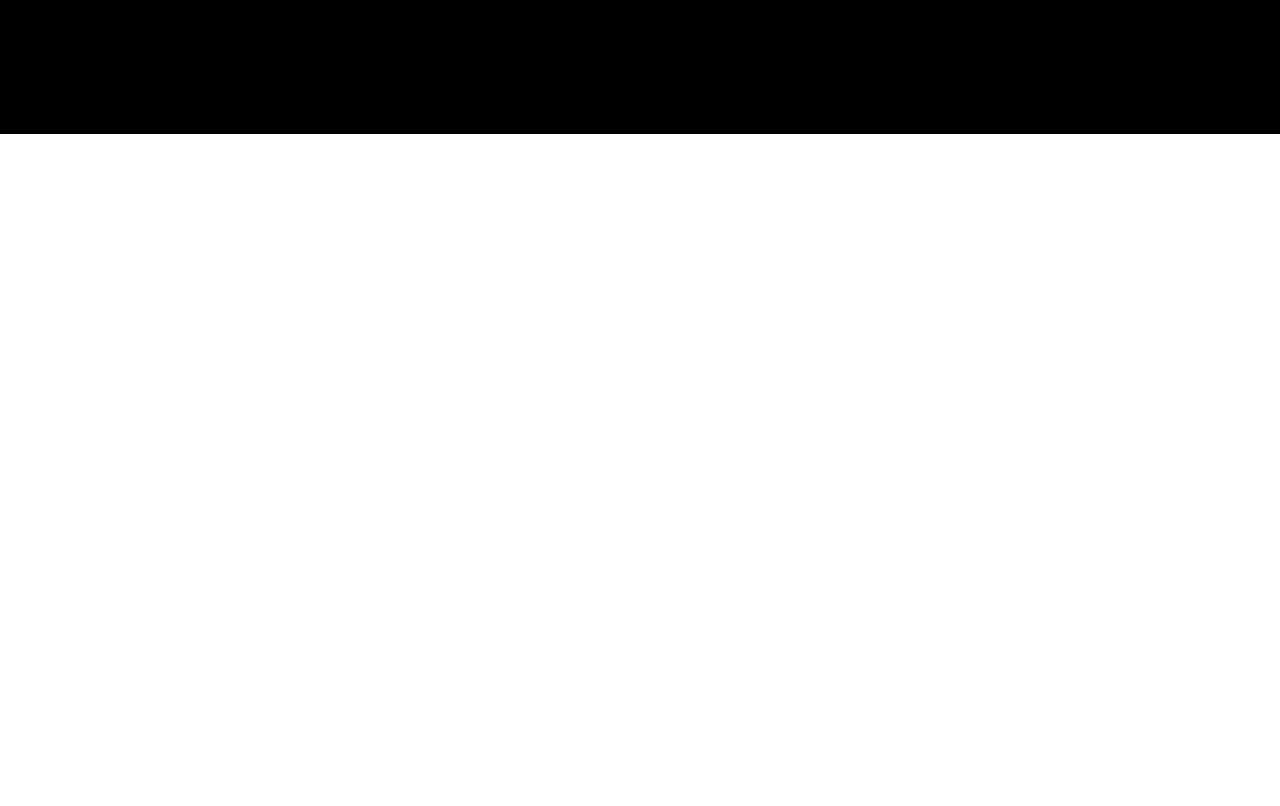
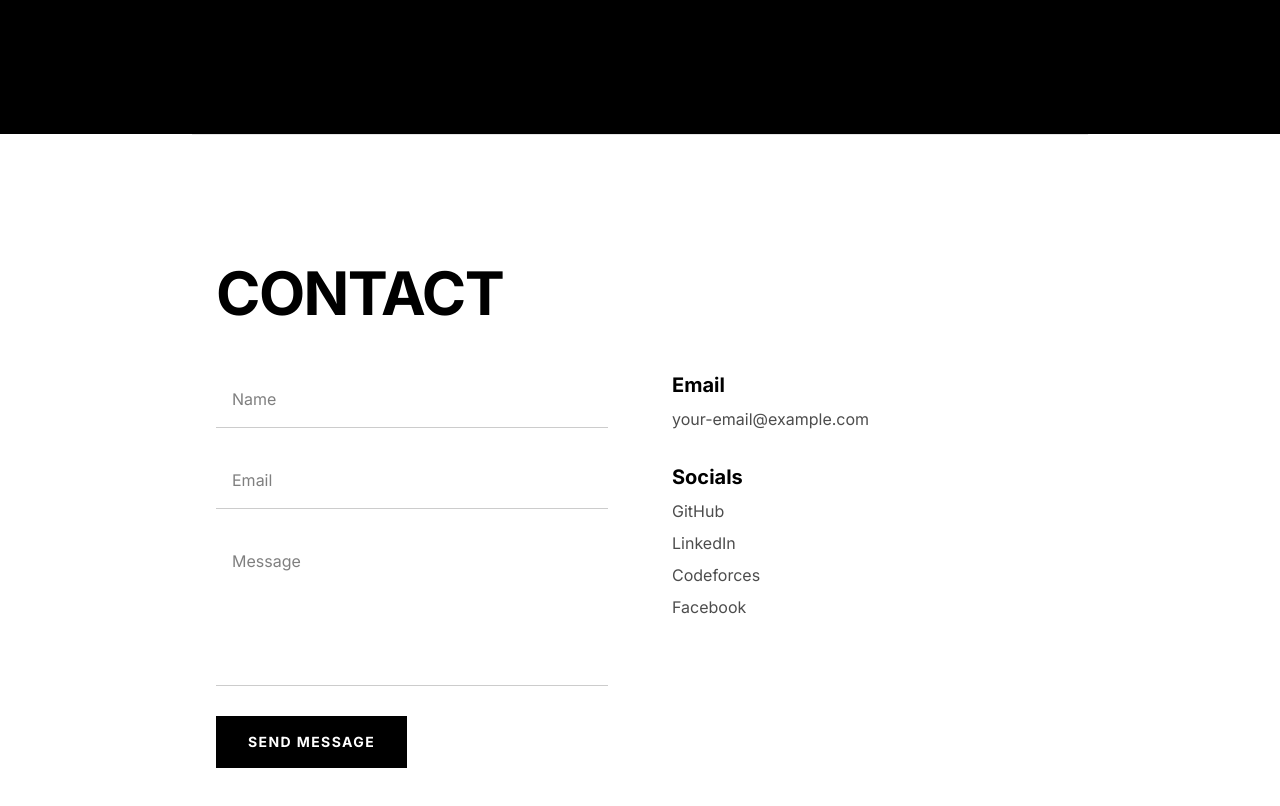
Before and after one commit to istiaqueahmedarik/istiaqueahmedarik, a Next.js app: page / in a window 1280 px wide. Shown: the part 1460-2266 px from the top of the page. Before the commit the page ends 1594 px from the top, so only its background shows below. Built offline with nearby package versions, Linux system fonts and the light colour scheme.

Commit message:
feat: add contact section with server actions

```diff
--- /dev/null
+++ b/app/actions.ts
@@ -0,0 +1,11 @@
+"use server";
+
+export async function submitContactForm(formData: FormData) {
+  const name = formData.get("name");
+  const email = formData.get("email");
+  const message = formData.get("message");
+
+  console.log("Contact Form Submission:", { name, email, message });
+
+  return { success: true };
+}
--- a/app/page.tsx
+++ b/app/page.tsx
@@ -2,6 +2,7 @@ import Navbar from "@/components/Navbar";
 import Hero from "@/components/Hero";
 import About from "@/components/About";
 import Projects from "@/components/Projects";
+import Contact from "@/components/Contact";
 
 export default function Home() {
   return (
@@ -10,6 +11,7 @@ export default function Home() {
       <Hero />
       <About />
       <Projects />
+      <Contact />
     </main>
   );
 }
--- /dev/null
+++ b/components/Contact.tsx
@@ -0,0 +1,51 @@
+"use client";
+
+import { useRef } from "react";
+import { submitContactForm } from "@/app/actions";
+
+export default function Contact() {
+  const formRef = useRef<HTMLFormElement>(null);
+
+  async function handleSubmit(formData: FormData) {
+    await submitContactForm(formData);
+    formRef.current?.reset();
+    alert("Message sent! (Check console)");
+  }
+
+  return (
+    <section id="contact" className="py-32 px-6 max-w-4xl mx-auto border-t border-black/10">
+      <h2 className="text-4xl md:text-6xl font-bold mb-12 uppercase tracking-tight">Contact</h2>
+      <div className="grid grid-cols-1 md:grid-cols-2 gap-16">
+        <form ref={formRef} action={handleSubmit} className="space-y-6">
+          <div>
+            <input type="text" name="name" placeholder="Name" className="w-full p-4 border-b border-black/20 bg-transparent focus:outline-none focus:border-black transition-colors" required />
+          </div>
+          <div>
+            <input type="email" name="email" placeholder="Email" className="w-full p-4 border-b border-black/20 bg-transparent focus:outline-none focus:border-black transition-colors" required />
+          </div>
+          <div>
+            <textarea name="message" placeholder="Message" rows={5} className="w-full p-4 border-b border-black/20 bg-transparent focus:outline-none focus:border-black transition-colors resize-none" required></textarea>
+          </div>
+          <button type="submit" className="px-8 py-4 bg-black text-white hover:bg-black/80 transition-colors uppercase tracking-widest text-sm font-bold">
+            Send Message
+          </button>
+        </form>
+        <div className="space-y-8">
+          <div>
+            <h4 className="text-xl font-bold mb-2">Email</h4>
+            <a href="mailto:your-email@example.com" className="text-black/70 hover:text-black transition-colors">your-email@example.com</a>
+          </div>
+          <div>
+            <h4 className="text-xl font-bold mb-2">Socials</h4>
+            <div className="flex flex-col gap-2">
+              <a href="https://github.com/istiaqueahmedarik" target="_blank" rel="noreferrer" className="text-black/70 hover:text-black transition-colors">GitHub</a>
+              <a href="https://www.linkedin.com/in/istiaqueahmedarik/" target="_blank" rel="noreferrer" className="text-black/70 hover:text-black transition-colors">LinkedIn</a>
+              <a href="https://codeforces.com/profile/Istiaque190515" target="_blank" rel="noreferrer" className="text-black/70 hover:text-black transition-colors">Codeforces</a>
+              <a href="https://www.facebook.com/istiaqueahmed.arik" target="_blank" rel="noreferrer" className="text-black/70 hover:text-black transition-colors">Facebook</a>
+            </div>
+          </div>
+        </div>
+      </div>
+    </section>
+  );
+}
```
